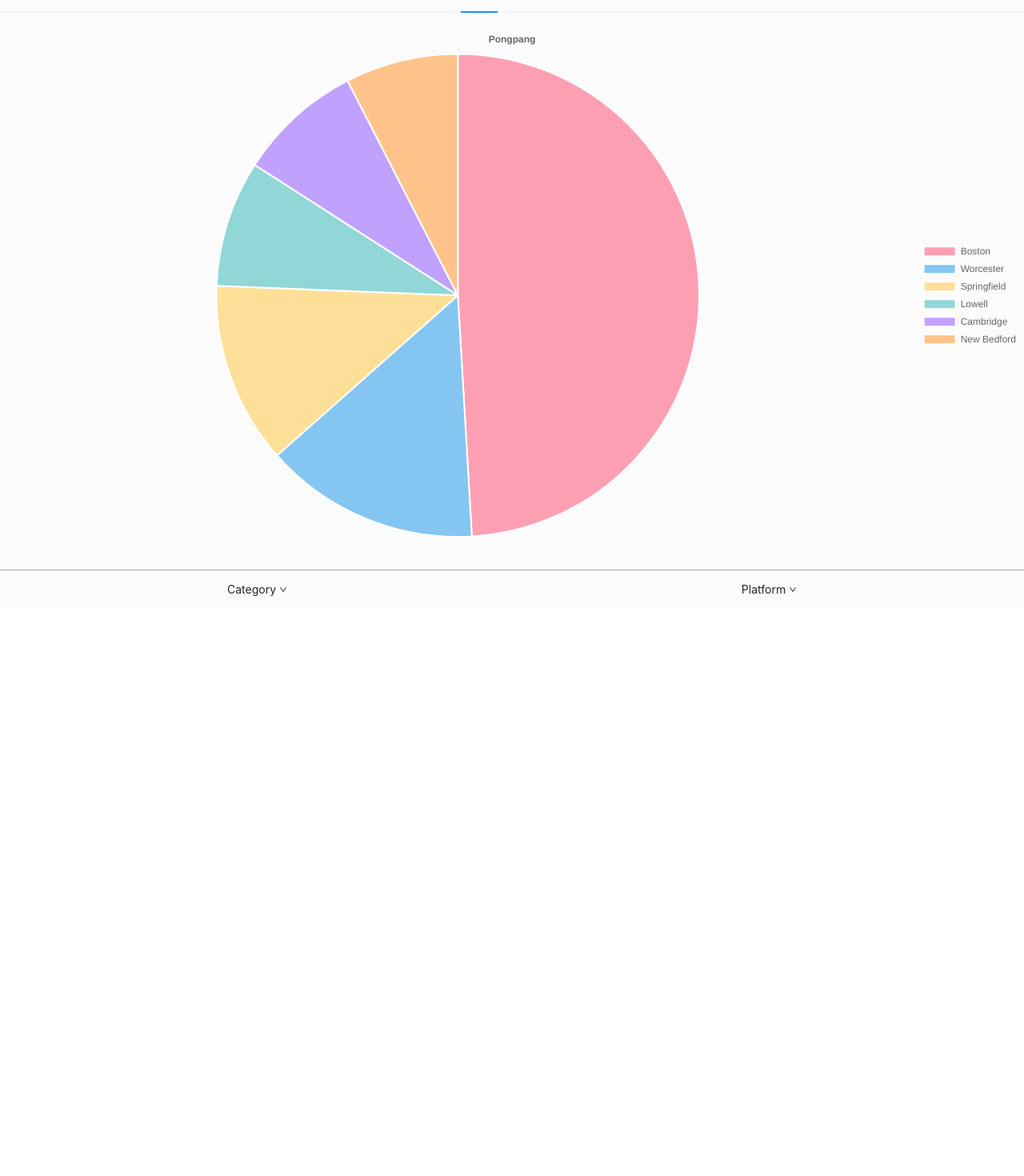
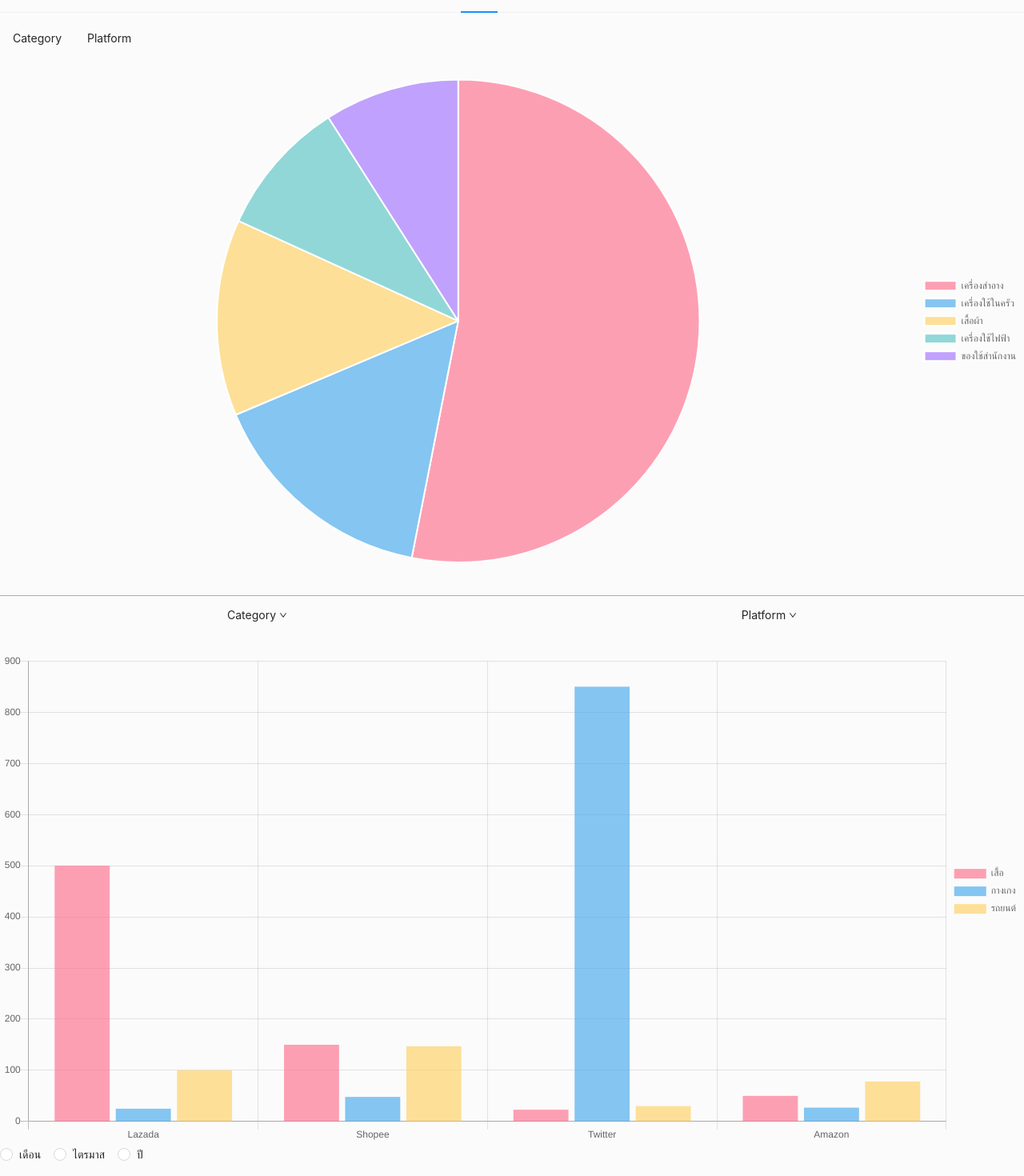
Before and after one commit to Inregist/susc, a React (Create React App) app in the folder frontend/: page /statistic in a window 1280 px wide. Shown: the part 121-1591 px from the top of the page at 80% size. Before the commit the page ends 881 px from the top, so only its background shows below. Built offline with nearby package versions, Linux system fonts and the light colour scheme.

Commit message:
add report

```diff
--- a/frontend/src/pages/Statistic.tsx
+++ b/frontend/src/pages/Statistic.tsx
@@ -1,12 +1,37 @@
 import React, { useState } from "react";
 import Navbar from "../components/Navbar";
-import { Pie } from "react-chartjs-2";
-import { Menu, Dropdown, Checkbox, Tabs } from "antd";
+import { Pie, Bar } from "react-chartjs-2";
+import { Menu, Dropdown, Checkbox, Tabs, Button, Radio, List } from "antd";
 import { DownOutlined } from "@ant-design/icons";
 
 const Statistic = () => {
-  const [showCat, setShowCat] = useState(false);
-  const [showPlatform, setShowPlatform] = useState(false);
+  const [showCatGraph, setShowCatGraph] = useState(false);
+  const [showPlatformGraph, setShowPlatformGraph] = useState(false);
+  const [showCatReport, setShowCatReport] = useState(false);
+  const [showPlatformReport, setShowPlatformReport] = useState(false);
+
+  const dataMock = [
+    {
+      title: "ชื่อ",
+      value: "จำนวนครั้งที่ถูกแจ้ง",
+    },
+    {
+      title: "นางป๋อง แป๋ง",
+      value: 100,
+    },
+    {
+      title: "นางสาวเกด ดาดาจิ",
+      value: 50,
+    },
+    {
+      title: "นางสาวน้ำปูน จิจิดา",
+      value: 30,
+    },
+    {
+      title: "นายทีปจิระ งามภักดี",
+      value: 30,
+    },
+  ];
 
   const [selectedCat, setSelectedCat] = useState([
     { name: "เครื่องสำอาง", check: false },
@@ -23,28 +48,46 @@ const Statistic = () => {
     { name: "Shopee", check: false },
   ]);
 
-  const [chartData, setChartData] = useState({
+  const [chartPieData, setChartPieData] = useState({
     labels: [
-      "Boston",
-      "Worcester",
-      "Springfield",
-      "Lowell",
-      "Cambridge",
-      "New Bedford",
+      "เครื่องสำอาง",
+      "เครื่องใช้ในครัว",
+      "เสื้อผ้า",
+      "เครื่องใช้ไฟฟ้า",
+      "ของใช้สำนักงาน",
     ],
     datasets: [
       {
         label: "Population",
-        data: [617594, 181045, 153060, 106519, 105162, 95072],
+        data: [617594, 181045, 153060, 106519, 105162],
         backgroundColor: [
           "rgba(255, 99, 132, 0.6)",
           "rgba(54, 162, 235, 0.6)",
           "rgba(255, 206, 86, 0.6)",
           "rgba(75, 192, 192, 0.6)",
           "rgba(153, 102, 255, 0.6)",
-          "rgba(255, 159, 64, 0.6)",
-          "rgba(255, 99, 132, 0.6)",
         ],
+      },
+    ],
+  });
+
+  const [chartBarData, setChartBarData] = useState({
+    labels: ["Lazada", "Shopee", "Twitter", "Amazon"],
+    datasets: [
+      {
+        label: ["เสื้อ"],
+        data: [500, 150, 23, 50],
+        backgroundColor: "rgba(255, 99, 132, 0.6)",
+      },
+      {
+        label: "กางเกง",
+        data: [25, 48, 850, 27],
+        backgroundColor: "rgba(54, 162, 235, 0.6)",
+      },
+      {
+        label: "รถยนต์",
+        data: [100, 147, 30, 78],
+        backgroundColor: "rgba(255, 206, 86, 0.6)",
       },
     ],
   });
@@ -57,7 +100,7 @@ const Statistic = () => {
       {selectedCat.map((item) => (
         <Menu.Item key={item.name}>
           <Checkbox
-            onClick={() => setShowCat(true)}
+            onClick={() => setShowCatGraph(true)}
             onChange={(e) => {
               const newSelected: any = selectedCat.map(
                 (cat: { name: string; check: boolean }) => {
@@ -111,35 +154,83 @@ const Statistic = () => {
       <Navbar name="Statistic" />
       <Tabs size={"large"} centered>
         <Tabs.TabPane tab={<div>Graph</div>} key="1">
-          <Chart title="Pongpang" chartData={chartData} />
+          <div className="flex flex-row">
+            <Button type="text">Category</Button>
+            <Button type="text">Platform</Button>
+          </div>
+          <ChartPie title="" chartData={chartPieData} />
           <div className="flex justify-around items-center border-t border-gray-500 mt-10 h-12">
             <Dropdown
-              visible={showCat}
-              onVisibleChange={setShowCat}
+              visible={showCatGraph}
+              onVisibleChange={setShowCatGraph}
               overlay={menuCategory}
+              placement="bottomCenter"
             >
               <div>
                 Category <DownOutlined />
               </div>
             </Dropdown>
             <Dropdown
-              visible={showPlatform}
+              visible={showPlatformGraph}
               overlay={menuPlatform}
-              onVisibleChange={setShowPlatform}
+              onVisibleChange={setShowPlatformGraph}
+              placement="bottomCenter"
             >
               <div>
                 Platform <DownOutlined />
               </div>
             </Dropdown>
           </div>
+          <ChartBar title="" chartData={chartBarData} />
+          <div className="flex mb-4">
+            <Radio.Group>
+              <Radio value={1}>เดือน</Radio>
+              <Radio value={2}>ไตรมาส</Radio>
+              <Radio value={3}>ปี</Radio>
+            </Radio.Group>
+          </div>
         </Tabs.TabPane>
-        <Tabs.TabPane tab="Report" key="2"></Tabs.TabPane>
+        <Tabs.TabPane tab="Report" key="2">
+          <div className="flex justify-around items-center border-t border-gray-200 mt-5 h-10">
+            <Dropdown
+              visible={showCatReport}
+              onVisibleChange={setShowCatReport}
+              overlay={menuCategory}
+              placement="bottomCenter"
+            >
+              <div>
+                Category <DownOutlined />
+              </div>
+            </Dropdown>
+            <Dropdown
+              visible={showPlatformReport}
+              overlay={menuPlatform}
+              onVisibleChange={setShowPlatformReport}
+              placement="bottomCenter"
+            >
+              <div>
+                Platform <DownOutlined />
+              </div>
+            </Dropdown>
+          </div>
+          <List
+            style = {{padding: 30}}
+            itemLayout="horizontal"
+            dataSource={dataMock}
+            renderItem={(item) => (
+              <List.Item>
+                <List.Item.Meta title={item.title}/>
+                <div>{item.value}</div>
+              </List.Item>
+            )}
+            />
+        </Tabs.TabPane>
       </Tabs>
     </div>
   );
 };
 
-const Chart = ({ chartData, title }) => {
+const ChartPie = ({ chartData, title }) => {
   return (
     <div className="chart">
       <Pie
@@ -159,6 +250,26 @@ const Chart = ({ chartData, title }) => {
   );
 };
 
+const ChartBar = ({ chartData, title }) => {
+  return (
+    <div className="chart">
+      <Bar
+        data={chartData}
+        options={{
+          title: {
+            display: true,
+            text: title,
+          },
+          legend: {
+            display: true,
+            position: "right",
+          },
+        }}
+      />
+    </div>
+  );
+};
+
 const Graph = () => {};
 
 export default Statistic;
```
